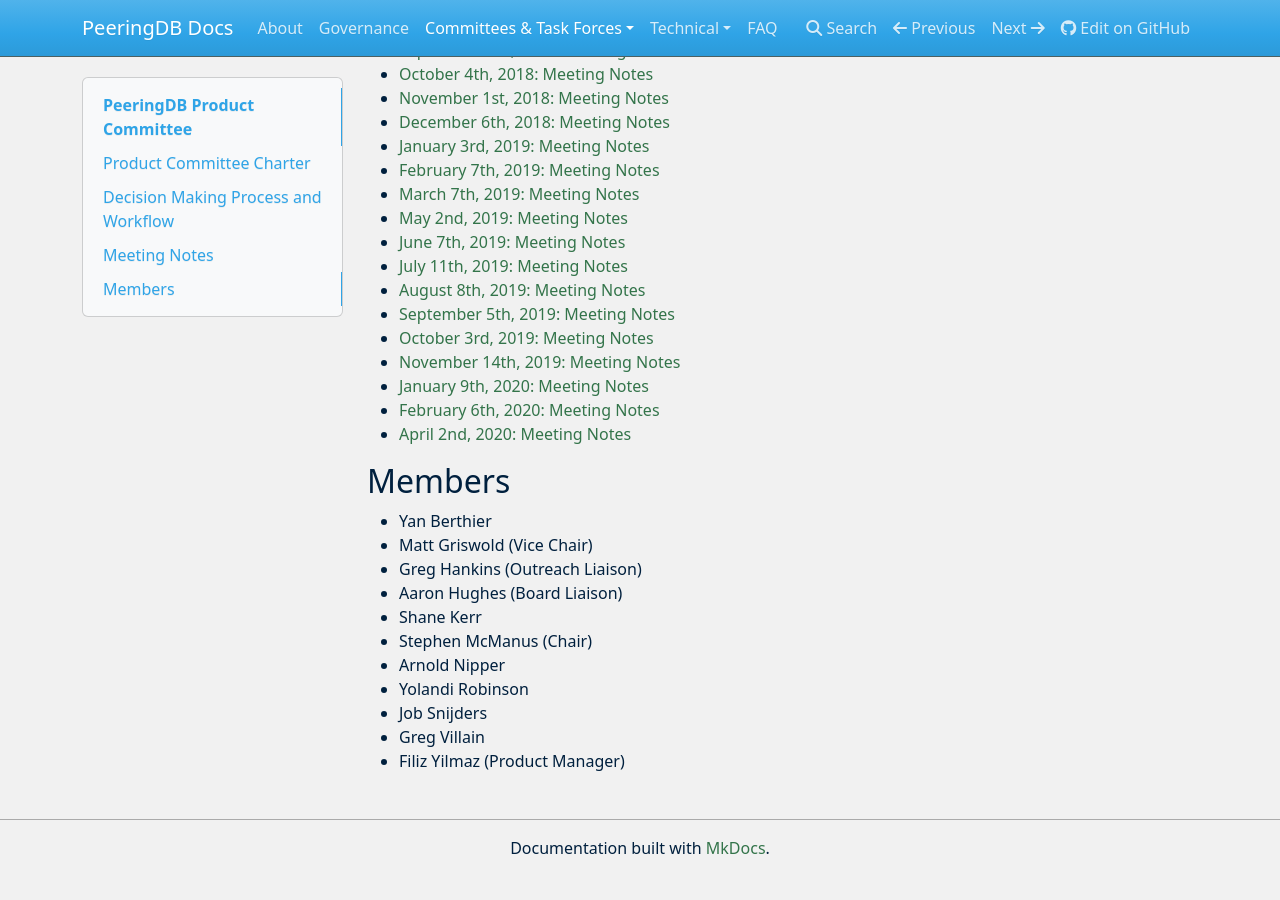
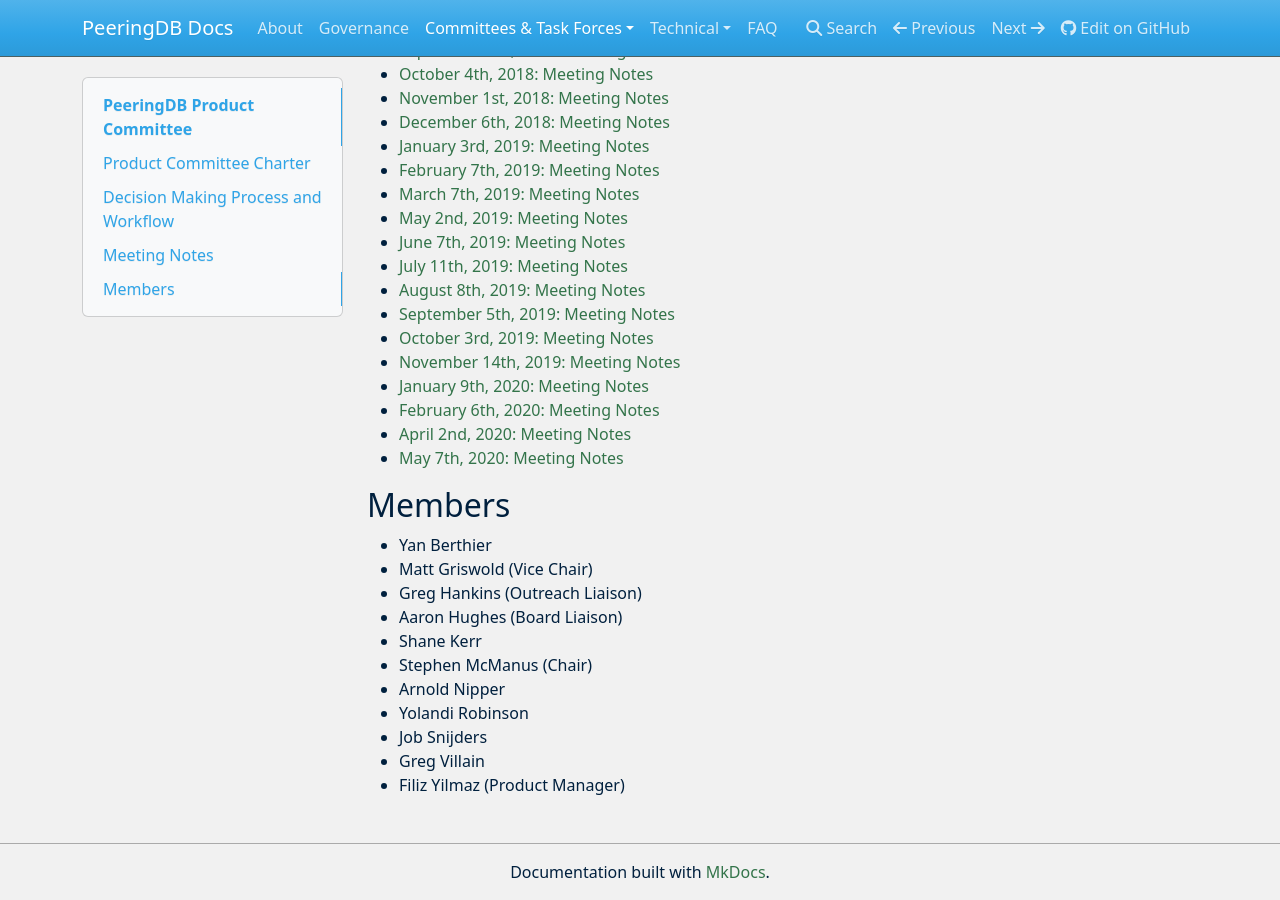
Before and after one commit to peeringdb/docs, an MkDocs documentation site: the page built from docs/committee/product/index.md, in a window 1280 px wide and 900 px high, scrolled down 2553 px. Built offline with MkDocs 1.6.1, drawn with Linux system fonts in a browser that asks for light colours; nearby versions of some CDN libraries; before the commit the page ends 3429 px from its top, so only the background shows below that.

Commit message:
Update index.md
Minutes from May 7th, 2020

```diff
--- a/docs/committee/product/index.md
+++ b/docs/committee/product/index.md
@@ -38,6 +38,7 @@
 - [January 9th, 2020: Meeting Notes](notes/2020-01-09_Product_Committee_Notes.pdf)
 - [February 6th, 2020: Meeting Notes](notes/2020-02-06_Product_Committee_Notes.pdf)
 - [April 2nd, 2020: Meeting Notes](notes/2020-04-02_Product_Committee_Notes.pdf)
+- [May 7th, 2020: Meeting Notes](notes/2020-05-07_Product_Committee_Notes.pdf)
 
 ## Members
 - Yan Berthier
```
